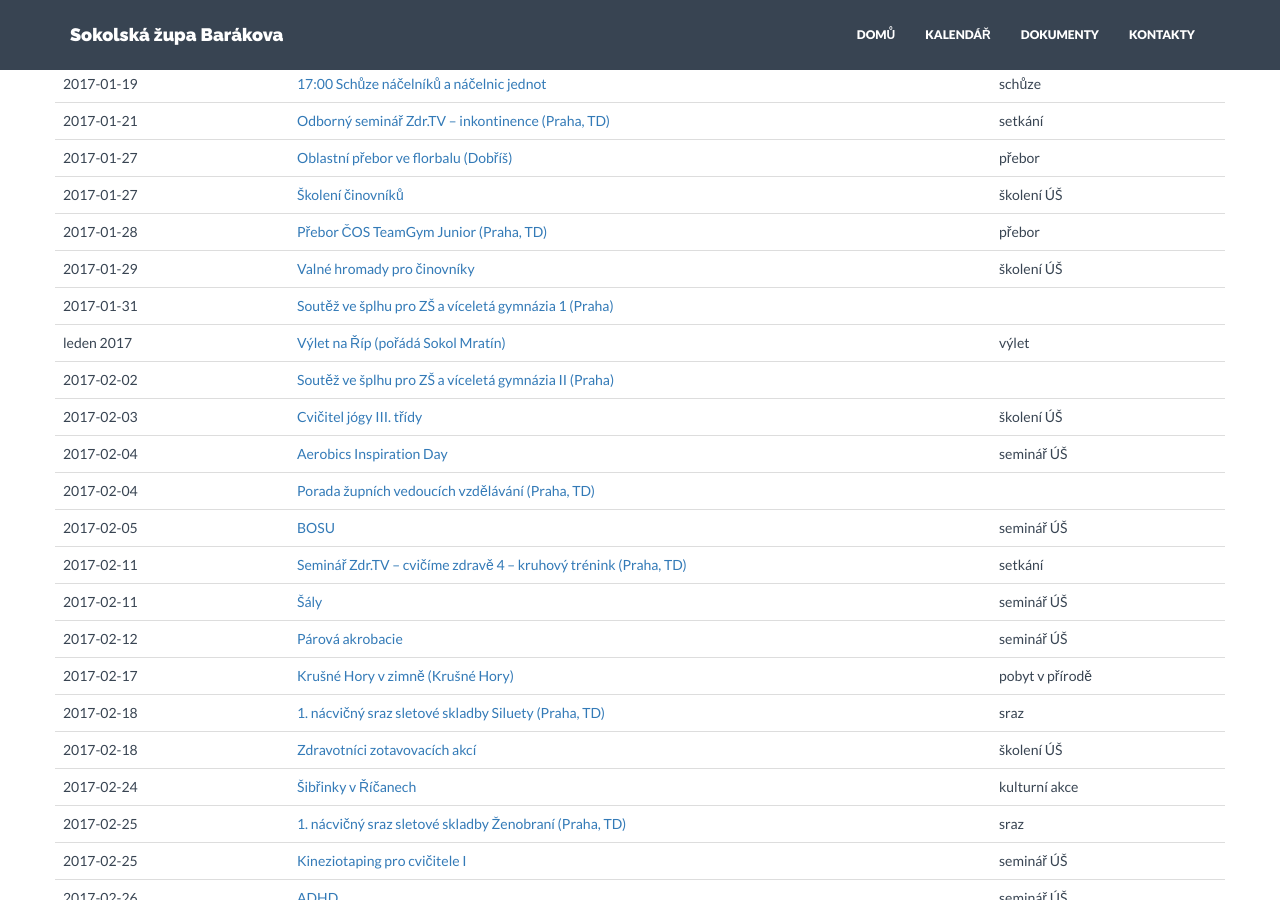
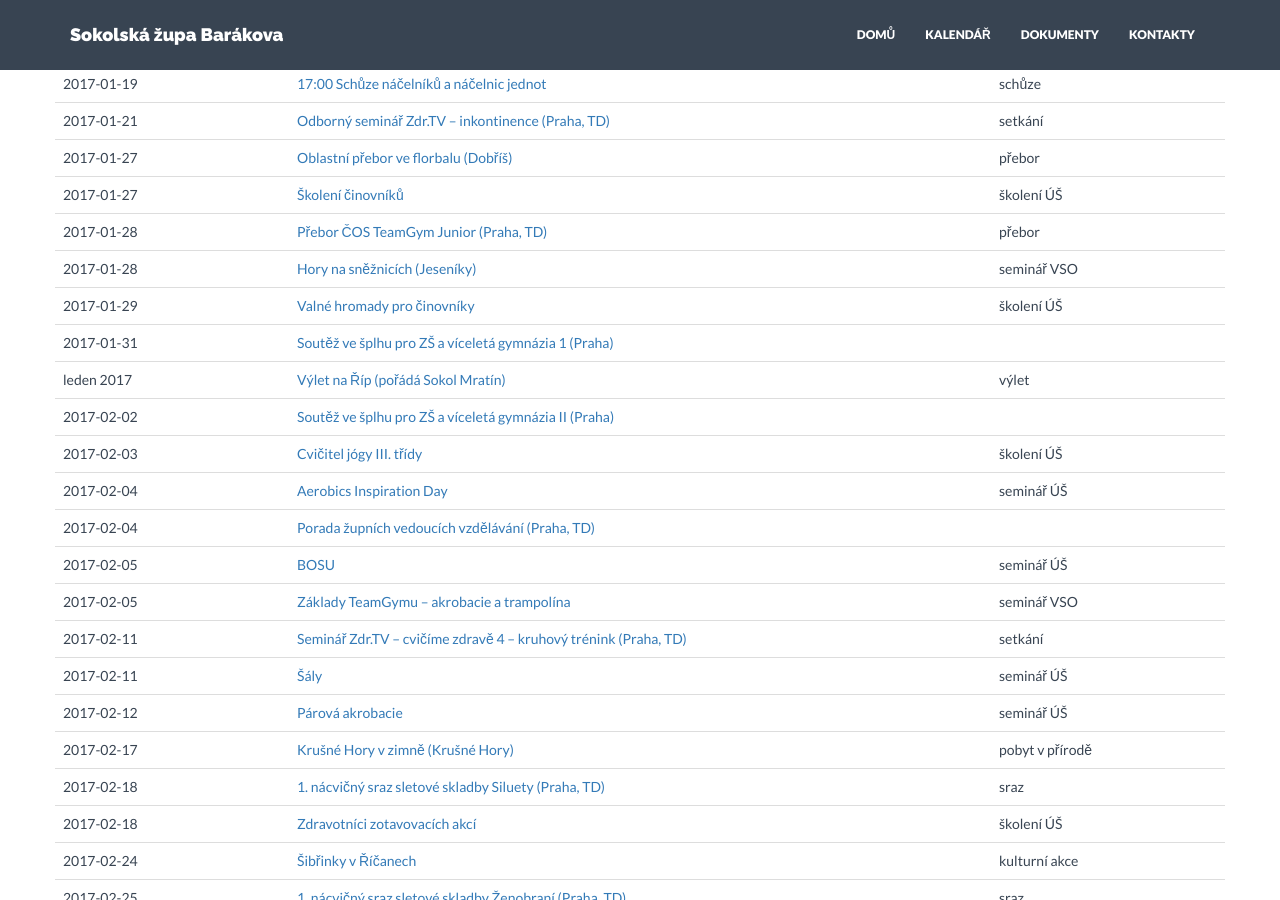
Before and after one commit to milanhybner/zbarakova.cz, a Jekyll site: the page built from akce.md, in a window 1280 px wide and 900 px high, scrolled down 686 px. Built offline with Jekyll 4.4.1, drawn with Linux system fonts in a browser that asks for light colours; nearby versions of some CDN libraries.

Commit message:
přidány akce VSO

```diff
--- a/_data/akce.yaml
+++ b/_data/akce.yaml
@@ -27,8 +27,6 @@
   nazev: Nejen pohybem živ je Sokol (Praha, TD)
   url:
   druh: setkání/seminář
-
-
 
 - datum: 2017-01-13
   nazev: RDPD III. třída
@@ -84,6 +82,10 @@
   url:
   druh: přebor
 
+- datum: 2017-01-28
+  nazev: Hory na sněžnicích (Jeseníky)
+  url: http://www.sokol.eu/priloha/11827/901-pozvanka-sneznice.pdf
+  druh: seminář VSO
 
 - datum: 2017-01-29
   nazev: Valné hromady pro činovníky
@@ -130,6 +132,10 @@
   url:
   druh: seminář ÚŠ
 
+- datum: 2017-02-05
+  nazev: Základy TeamGymu – akrobacie a trampolína
+  url: http://www.sokol.eu/priloha/11828/pozvanka-902-teamgym.pdf
+  druh: seminář VSO
 
 - datum: 2017-02-11
   nazev: Seminář Zdr.TV – cvičíme zdravě 4 – kruhový trénink (Praha, TD)
```
